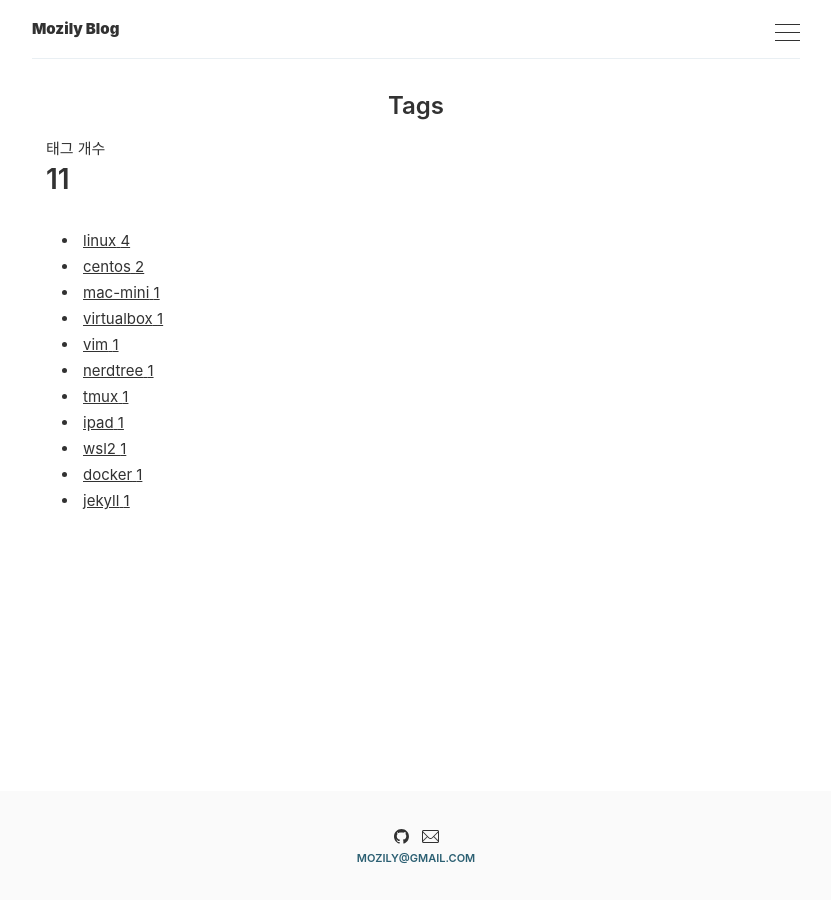
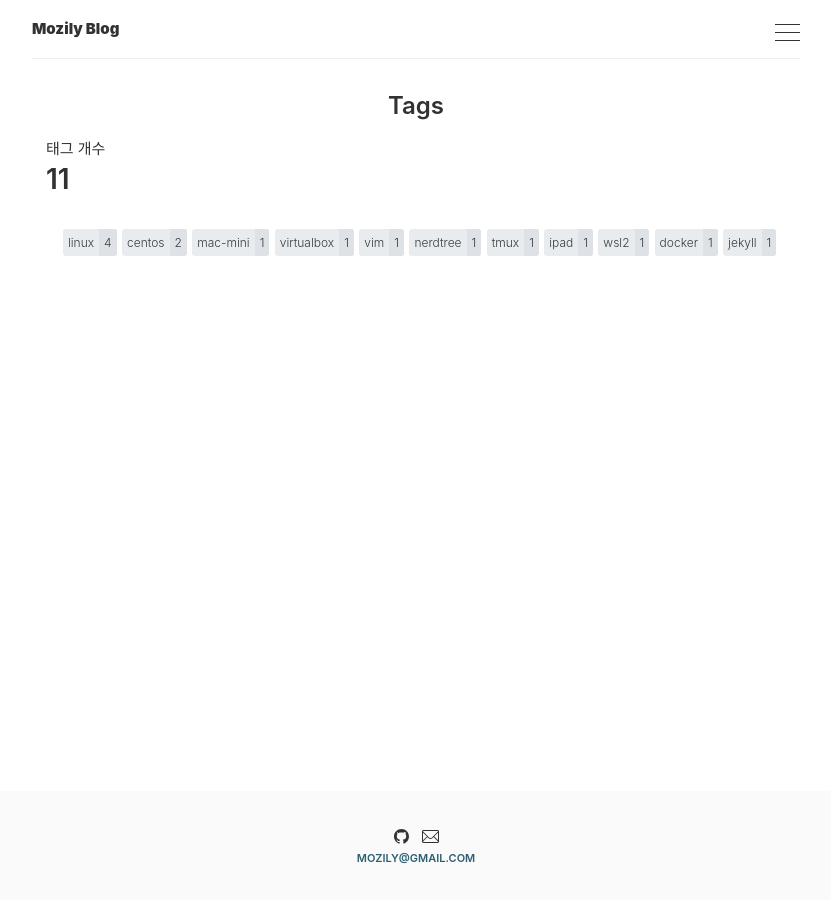
Before and after one commit to mozily/mozily.github.io, a Jekyll site: the page built from tags/index.html, in a window 1280 px wide. Shown: the whole page, without its empty margins (224-1055 px from the left). Built offline with Jekyll 4.4.1, drawn with Linux system fonts in a browser that asks for light colours.

Commit message:
- tag 기능 개발중

```diff
--- a/_sass/components/_tags.scss
+++ b/_sass/components/_tags.scss
@@ -26,36 +26,36 @@
   }
 }
 
-//.tags > .label {
-//  > li:before {
-//    content: "";
-//  }
-//
-//  > li {
-//    margin: 0;
-//    font-size: $small-font-size;
-//    font-weight: 300;
-//    display: inline;
-//
-//    > a {
-//      display: inline-block;
-//      margin: 1px;
-//      color: $tag-index-label-color;
-//      background-color: $tag-index-label-background-color;
-//      border-radius: 3px;
-//
-//      span {
-//        float: left;
-//        padding: .5px 5px;
-//
-//        &.count {
-//          background-color: $tag-index-count-background-color;
-//          border-radius: 0 3px 3px 0;
-//        }
-//      }
-//    }
-//  }
-//}
+.tags > .label {
+  > li:before {
+    content: "";
+  }
+
+  > li {
+    margin: 0;
+    font-size: $font-size-small;
+    font-weight: 300;
+    display: inline;
+
+    > a {
+      display: inline-block;
+      margin: 1px;
+      color: #343a40;
+      background-color: #e9ecef;
+      border-radius: 3px;
+
+      span {
+        float: left;
+        padding: .5px 5px;
+
+        &.count {
+          background-color: #dee2e6;
+          border-radius: 0 3px 3px 0;
+        }
+      }
+    }
+  }
+}
 //
 //.tags > .tag {
 //  a {
```
